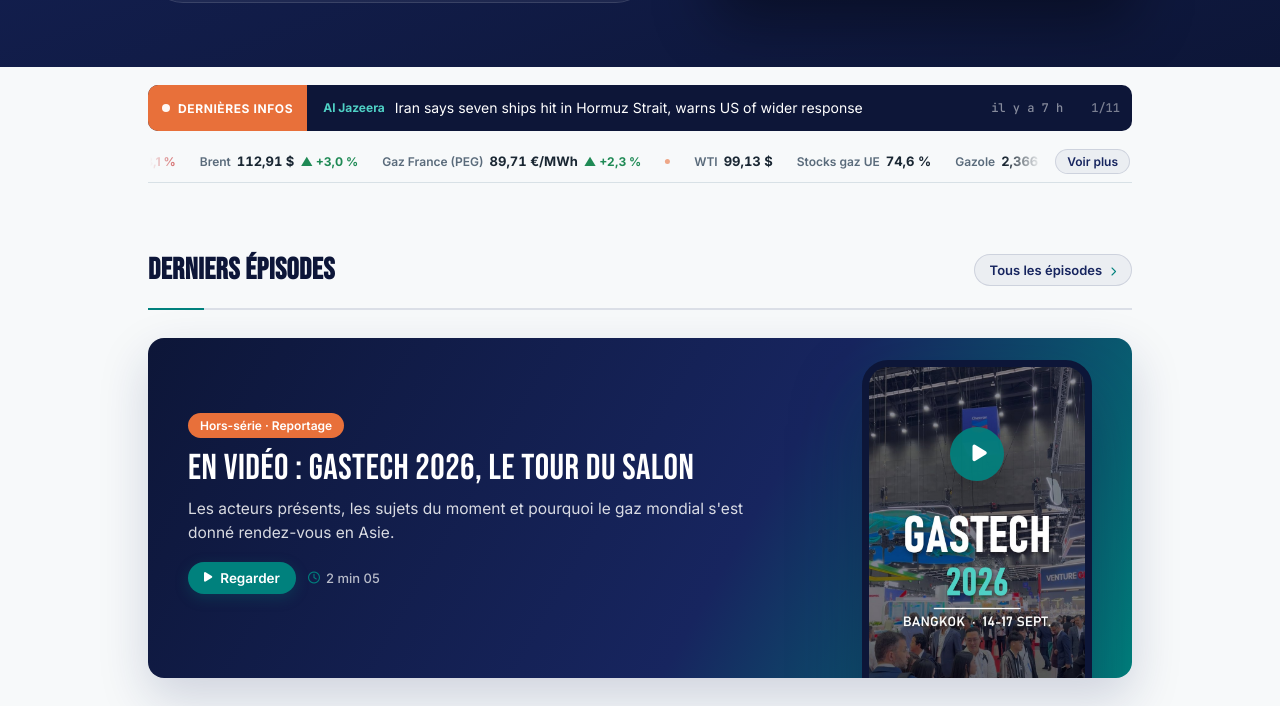
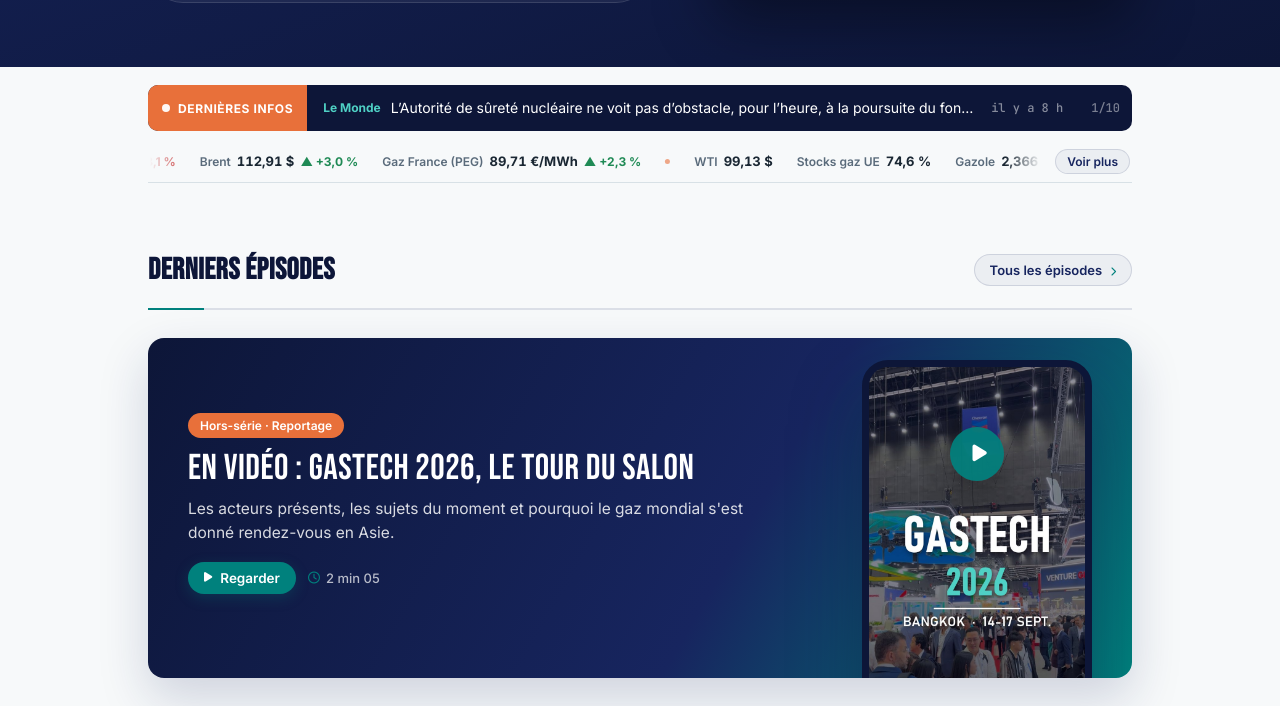
Before and after one commit to InsideEnergyMarkets/Inside-Energy-Markets, a Jekyll site: the page built from index.html, in a window 1280 px wide and 900 px high, scrolled down 417 px, cut to the strip 161-867 px from the top of the window. Built offline with Jekyll 4.4.1, drawn with Linux system fonts in a browser that asks for light colours.

Commit message:
Mise à jour automatique des actualités et incidents

```diff
--- a/_data/incidents.json
+++ b/_data/incidents.json
@@ -1,5 +1,5 @@
 {
- "updated_at": "2026-10-22T21:51:51+00:00",
+ "updated_at": "2026-10-23T00:50:55+00:00",
  "stats": {
   "total_30d": 39,
   "attacks_30d": 34,
--- a/_data/news.json
+++ b/_data/news.json
@@ -1,13 +1,6 @@
 {
- "updated_at": "2026-10-22T21:51:51+00:00",
+ "updated_at": "2026-10-23T00:50:55+00:00",
  "items": [
-  {
-   "title": "Iran says seven ships hit in Hormuz Strait, warns US of wider response",
-   "url": "https://www.aljazeera.com/news/2026/10/22/iran-says-seven-ships-hit-in-hormuz-strait-warns-us-of-wider-response?traffic_source=rss",
-   "source": "Al Jazeera",
-   "lang": "en",
-   "date": "2026-10-22T17:58:04+00:00"
-  },
   {
    "title": "L’Autorité de sûreté nucléaire ne voit pas d’obstacle, pour l’heure, à la poursuite du fonctionnement des réacteurs au-delà de 60 ans",
    "url": "https://www.lemonde.fr/planete/article/2026/10/22/l-autorite-de-surete-nucleaire-ne-voit-pas-d-obstacle-pour-l-heure-a-la-poursuite-du-fonctionnement-des-reacteurs-au-dela-de-60-ans_6798652_3244.html",
--- a/_data/podcast.json
+++ b/_data/podcast.json
@@ -1,5 +1,5 @@
 {
- "updated_at": "2026-10-22T21:51:51+00:00",
+ "updated_at": "2026-10-23T00:50:55+00:00",
  "episodes": {
   "10": {
    "audio": "https://anchor.fm/s/10edf0868/podcast/play/126486789/https%3A%2F%2Fd3ctxlq1ktw2nl.cloudfront.net%2Fstaging%2F2026-8-29%2F489715b9-9275-387d-cec8-06e4f3de2244.mp3",
```
